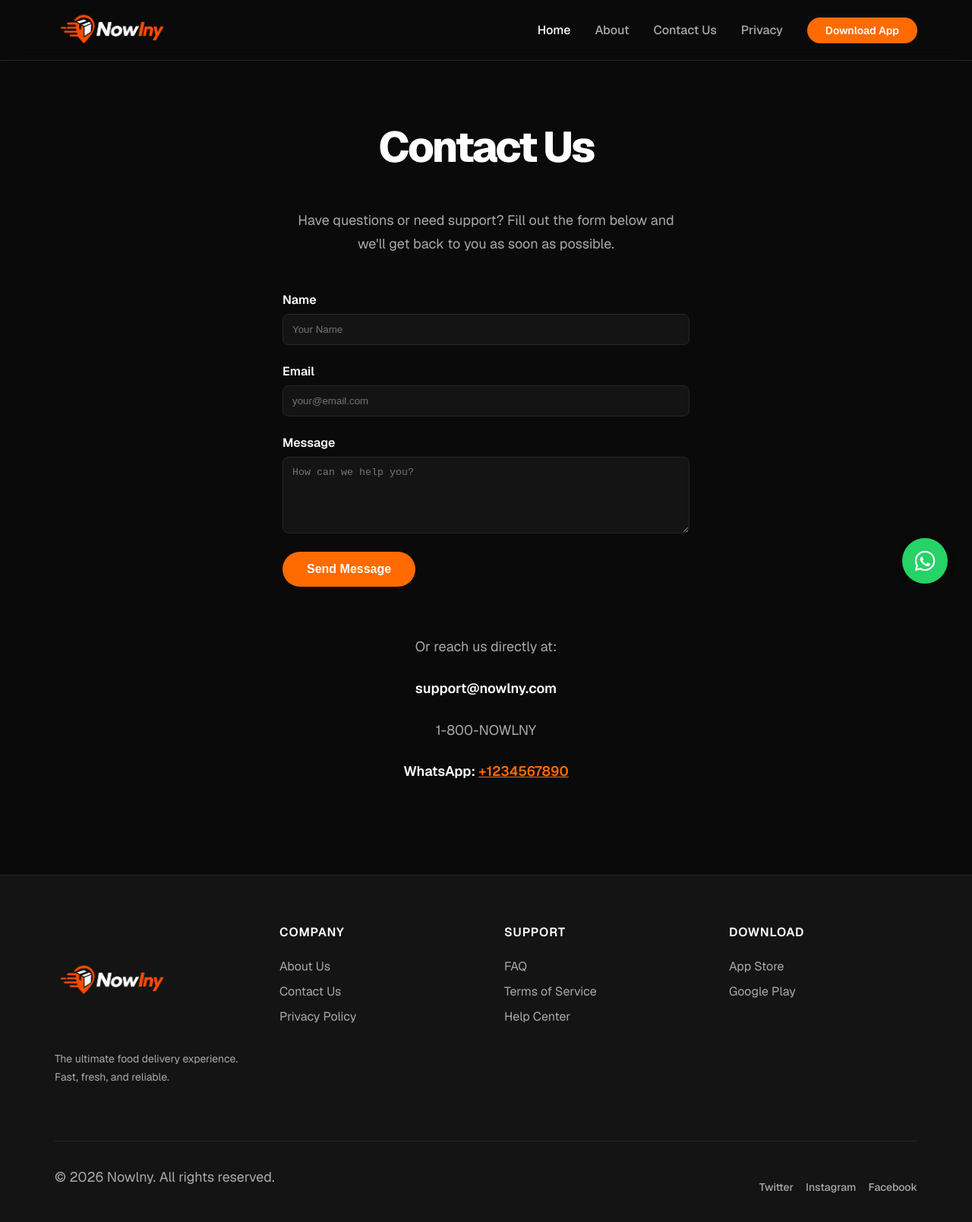
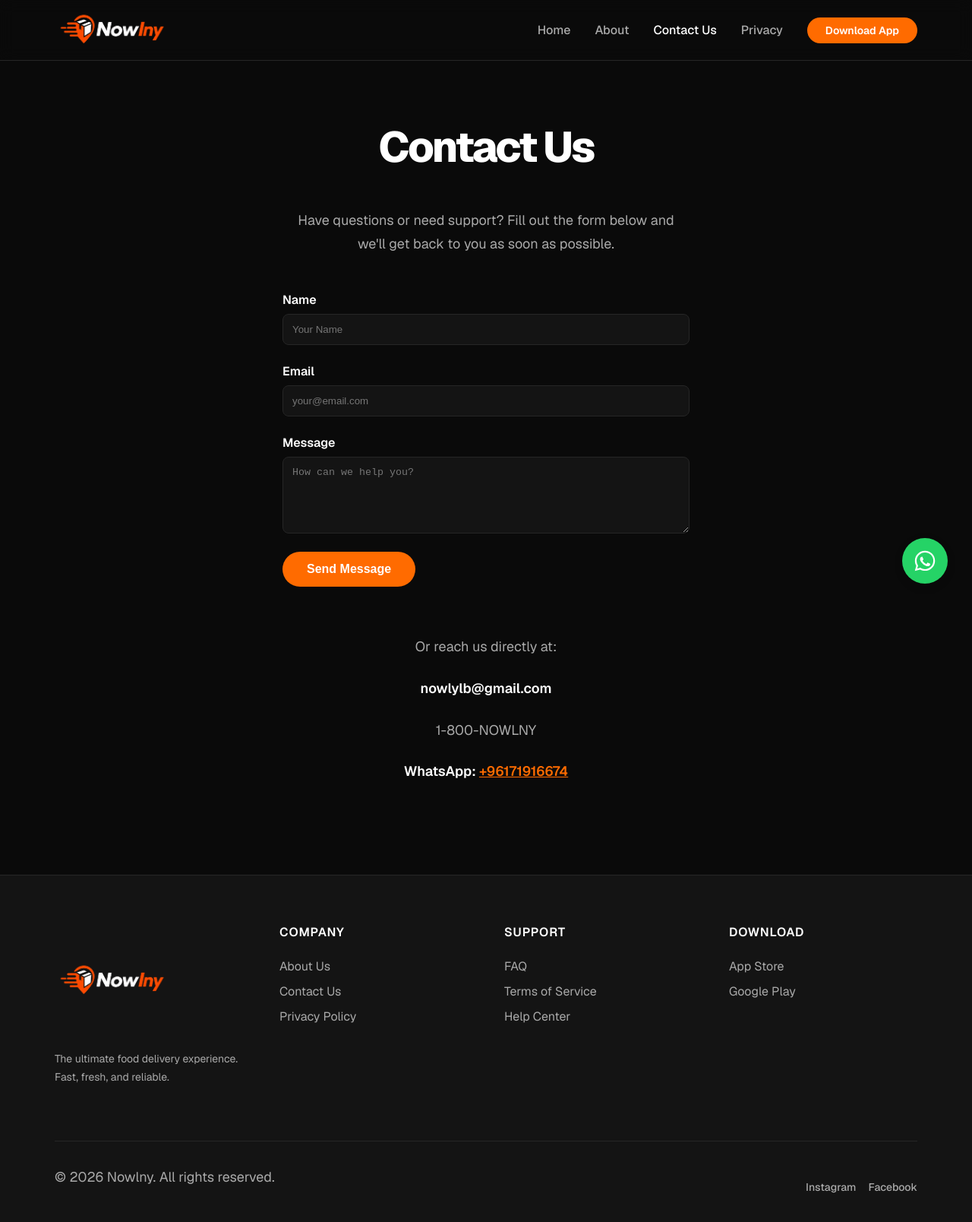
Before and after one commit to nowlny/nowlny_web, a Next.js app: page /contact in a window 1280 px wide. Shown: the top 1608 px of the page at 76% size. Built offline with nearby package versions, Linux system fonts and the light colour scheme.

Commit message:
prod data

```diff
--- a/src/app/components/Footer.tsx
+++ b/src/app/components/Footer.tsx
@@ -55,7 +55,7 @@ export default function Footer() {
             <h4>Download</h4>
             <ul className="footer-links">
               <li>
-                <Link href="/">App Store</Link>
+                <Link href="https://apps.apple.com/lb/app/nowlny/id6778863532">App Store</Link>
               </li>
               <li>
                 <Link href="/">Google Play</Link>
@@ -66,13 +66,10 @@ export default function Footer() {
         <div className="footer-bottom">
           <p>&copy; {new Date().getFullYear()} Nowlny. All rights reserved.</p>
           <div style={{ display: "flex", gap: "1rem" }}>
-            <Link href="/" className="nav-link">
-              Twitter
-            </Link>
-            <Link href="/" className="nav-link">
+            <Link href="https://www.instagram.com/nowlnylb" className="nav-link" target="_blank" rel="noopener noreferrer">
               Instagram
             </Link>
-            <Link href="/" className="nav-link">
+            <Link href="https://www.facebook.com/profile.php?id=61589544729149" className="nav-link" target="_blank" rel="noopener noreferrer">
               Facebook
             </Link>
           </div>
--- a/src/app/components/Header.tsx
+++ b/src/app/components/Header.tsx
@@ -1,7 +1,12 @@
+"use client";
+
 import Link from "next/link";
 import Image from "next/image";
+import { usePathname } from "next/navigation";
 
 export default function Header() {
+  const pathname = usePathname();
+
   return (
     <header className="header">
       <div className="container header-inner">
@@ -29,20 +34,20 @@ export default function Header() {
         </label>
 
         <nav className="nav">
-          <Link href="/" id="nav-home" className="nav-link active">
+          <Link href="/" id="nav-home" className={`nav-link ${pathname === "/" ? "active" : ""}`}>
             Home
           </Link>
-          <Link href="/about" id="nav-about" className="nav-link">
+          <Link href="/about" id="nav-about" className={`nav-link ${pathname === "/about" ? "active" : ""}`}>
             About
           </Link>
-          <Link href="/contact" id="nav-contact" className="nav-link">
+          <Link href="/contact" id="nav-contact" className={`nav-link ${pathname === "/contact" ? "active" : ""}`}>
             Contact Us
           </Link>
-          <Link href="/privacy" id="nav-privacy" className="nav-link">
+          <Link href="/privacy" id="nav-privacy" className={`nav-link ${pathname === "/privacy" ? "active" : ""}`}>
             Privacy
           </Link>
           <Link
-            href="/"
+            href="https://apps.apple.com/lb/app/nowlny/id6778863532"
             className="btn btn-primary"
             style={{ padding: "0.5rem 1.5rem", fontSize: "0.875rem" }}
           >
--- a/src/app/contact/page.tsx
+++ b/src/app/contact/page.tsx
@@ -106,18 +106,18 @@ export default function Contact() {
           >
             <p>Or reach us directly at:</p>
             <p style={{ color: "var(--text-primary)", fontWeight: "600" }}>
-              support@nowlny.com
+              nowlylb@gmail.com
             </p>
             <p>1-800-NOWLNY</p>
             <p style={{ color: "var(--text-primary)", fontWeight: "600" }}>
               WhatsApp:{" "}
               <a
-                href="https://wa.me/1234567890"
+                href="https://wa.me/96171916674"
                 target="_blank"
                 rel="noopener noreferrer"
                 style={{ color: "var(--accent)", textDecoration: "underline" }}
               >
-                +1234567890
+                +96171916674
               </a>
             </p>
           </div>
--- a/src/app/layout.tsx
+++ b/src/app/layout.tsx
@@ -34,7 +34,7 @@ export default function RootLayout({
         <main style={{ flex: 1 }}>{children}</main>
         <Footer />
         <a
-          href="https://wa.me/1234567890"
+          href="https://wa.me/96171916674"
           target="_blank"
           rel="noopener noreferrer"
           className="whatsapp-float"
```
Also changed, not shown: src/app/page.tsx (+8 -5 lines), public/app_screenshot_new.png (added).
